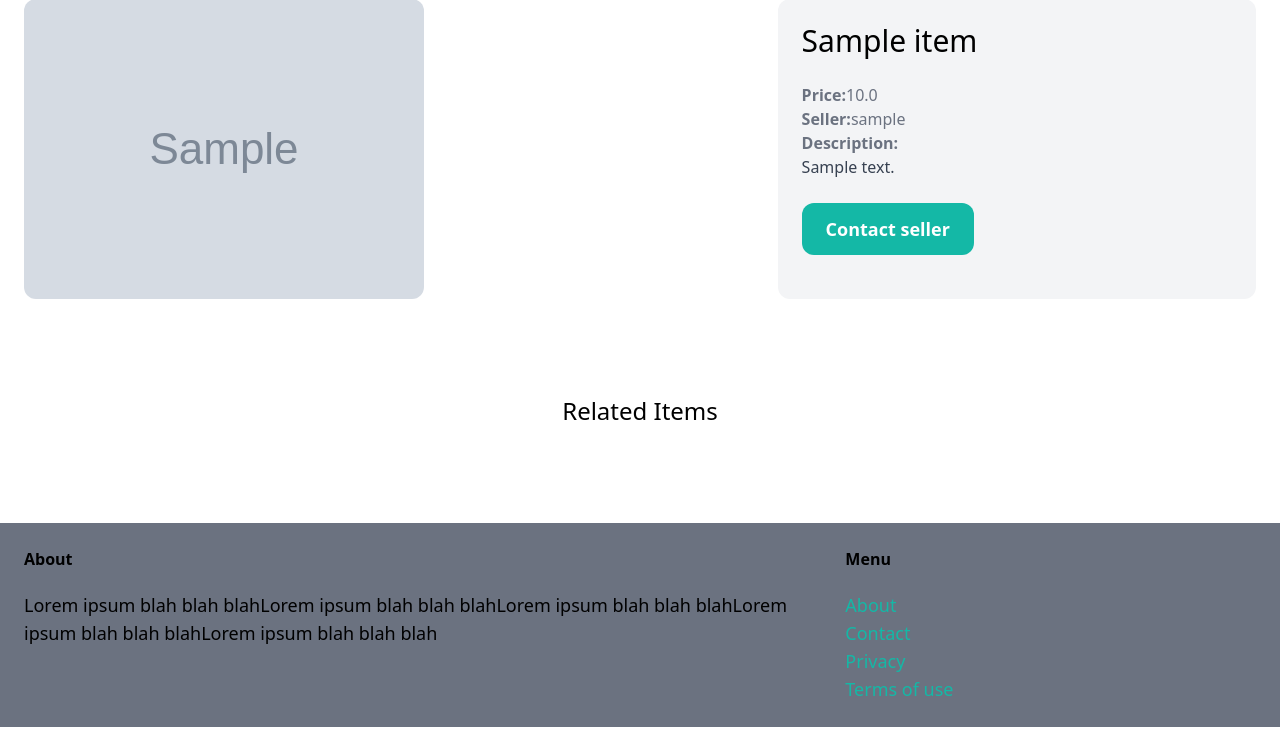
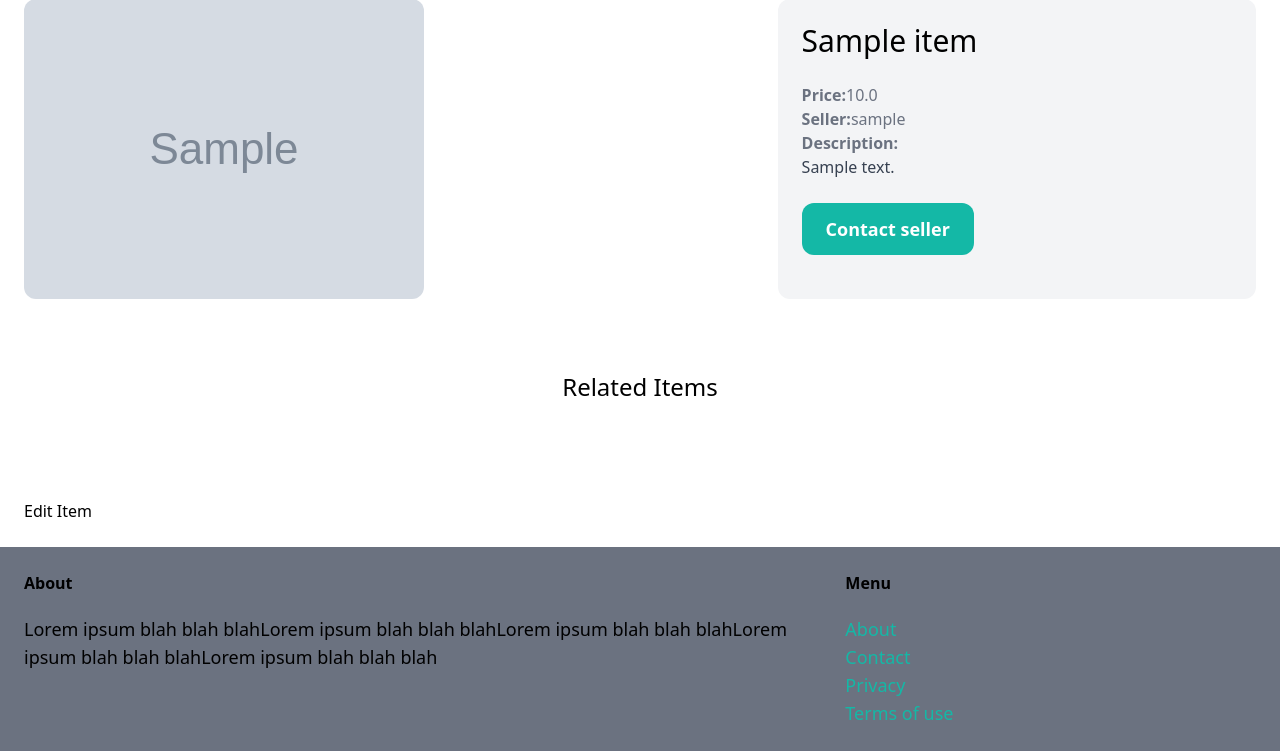
Before and after one commit to damianwalendzik/online_marketplace, a Django app: page /items/1/ in a window 1280 px wide. Shown: the part 102-853 px from the top of the page. Before the commit the page ends 829 px from the top, so only its background shows below. Run offline with Django 4.2, Linux system fonts and the light colour scheme; tables that the repository leaves empty hold one stand-in row (values such as "Sample post"); grey boxes marked "Sample" are stand-in pictures; some libraries are stand-ins or nearby versions.

Commit message:
Browse view created and editing with little issue

```diff
--- a/puddle/core/templates/core/base.html
+++ b/puddle/core/templates/core/base.html
@@ -16,8 +16,7 @@
 
             <div class="space-x-6">
                 <a href="{% url 'item:new' %}" class="text-lg font-semibold hover:text-gray-500">New Item</a>
-                <a href="#" class="text-lg font-semibold hover:text-gray-500">Browse</a>
-
+                <a href="{% url 'item:items' %}" class="text-lg font-semibold hover:text-gray-500">Browse</a>
                 {% if request.user.is_authenticated %}
                 <!--<a href="{% url 'item:new' %}" class="px-6 py-3 text-lg font-semibold bg-green-500 text-white rounded-xl hover:bg-green-700">New Item</a>-->
                 <a href="#" class="px-6 py-3 text-lg font-semibold bg-green-500 text-white rounded-xl hover:bg-green-700">Inbox</a>
--- a/puddle/item/forms.py
+++ b/puddle/item/forms.py
@@ -15,3 +15,15 @@ class NewItemForm(forms.ModelForm):
             'price': forms.TextInput(attrs={'class': INPUT_CLASSES}),
             'image': forms.FileInput(attrs={'class': INPUT_CLASSES}),
         }
+
+class EditItemForm(forms.ModelForm):
+    class Meta:
+        model = Item
+        fields = ['name', 'description', 'price', 'image', 'is_sold']
+
+        widgets = {
+            'name': forms.TextInput(attrs={'class': INPUT_CLASSES}),
+            'description': forms.Textarea(attrs={'class': INPUT_CLASSES}),
+            'price': forms.TextInput(attrs={'class': INPUT_CLASSES}),
+            'image': forms.FileInput(attrs={'class': INPUT_CLASSES}),
+        }
--- a/puddle/item/templates/item/detail.html
+++ b/puddle/item/templates/item/detail.html
@@ -21,9 +21,9 @@
         {% if request.user == item.created_by %}
             <div class="mt-6 p-6 bg-white rounded-xl">
                 <p>This is your item!</p>
-            <a href="#" class="inline-block mt-6 px-6 py-3 text-lg font-semibold bg-teal-500 text-white rounded-xl">Edit</a>
+                <a href="{% url 'item:edit' item.id %}" class="inline-block mt-6 px-6 py-3 text-lg font-semibold bg-teal-500 text-white rounded-xl">Edit</a>
                 <a href="{% url 'item:delete' item.id %}" class="inline-block mt-6 px-6 py-3 text-lg font-semibold bg-red-500 text-white rounded-xl">Delete</a>
-
+            </div>
         {% else %}
             <a href="#" class="inline-block mt-6 px-6 py-3 text-lg font-semibold bg-teal-500 text-white rounded-xl hover:bg-teal-700">
                 Contact seller
@@ -31,23 +31,22 @@
         {% endif %}
     </div>
 </div>
-</div>
 <div class="mt-6 px-6 py-12 bg-grey-100 rounded-xl">
     <h2 class="mb-12 text-2xl text-center">Related Items</h2>
 
     <div class="grid grid-cols-3 gap-3">
-        {% for item in related_items %}
+        {% for related_item in related_items %}
             <div>
-            <a href="{% url 'item:detail' item.id %}">
+                <a href="{% url 'item:detail' related_item.id %}">
                     <div>
-                    <img src="{{ item.image.url }}" class="rounded-t-xl">
+                        <img src="{{ related_item.image.url }}" class="rounded-t-xl">
                     </div>
                     <div class="p-6 bg-white rounded-b-xl">
                         <h2 class="text-2xl">
-                        {{ item.name }}
+                            {{ related_item.name }}
                         </h2>
                         <p class="text-gray-500">
-                        Price: {{ item.price }}
+                            Price: {{ related_item.price }}
                         </p>
                     </div>
                 </a>
@@ -55,4 +54,8 @@
         {% endfor %}
     </div>
 </div>
+
+{# Add a link to the edit form page #}
+<a href="{% url 'item:edit' item.id %}">Edit Item</a>
+
 {% endblock %}
--- a/puddle/item/urls.py
+++ b/puddle/item/urls.py
@@ -6,5 +6,6 @@ urlpatterns = [
     path('<int:pk>/', views.detail, name='detail'),
     path('new', views.new, name='new'),
     path('<int:pk>/delete/', views.delete_item, name='delete'),
-
+    path('<int:pk>/edit/', views.edit, name='edit'),
+    path('', views.items, name='items')
 ]
--- a/puddle/item/views.py
+++ b/puddle/item/views.py
@@ -1,7 +1,7 @@
 from django.shortcuts import render, get_object_or_404, redirect
 from .models import Item
 from django.contrib.auth.decorators import login_required
-from .forms import NewItemForm
+from .forms import NewItemForm, EditItemForm
 
 # Create your views here.
 def detail(request, pk):
@@ -35,3 +35,30 @@ def delete_item(request, pk):
     item.delete()
 
     return redirect('dashboard:index')
+
+@login_required
+def edit(request, pk):
+    item = get_object_or_404(Item, pk=pk, created_by=request.user)
+
+    if request.method == 'POST':
+        form = EditItemForm(request.POST, request.FILES, instance=item)
+
+        if form.is_valid():
+            item = form.save(commit=False)
+            item.save()
+
+            return redirect('item:detail', pk=item.id)
+    else:
+        form = EditItemForm(instance=item)
+
+    return render(request, 'item/form.html', {
+        'form': form,
+        'title': 'Edit item',
+    })
+
+def items(request):
+    items = Item.objects.filter(is_sold=False)
+
+    return render(request, 'item/items.html', {
+        'items':items
+    })
```
Also changed, not shown: puddle/item/templates/item/items.html (added, +32 -0 lines). Lines whose indentation alone changed are shown as unchanged.
